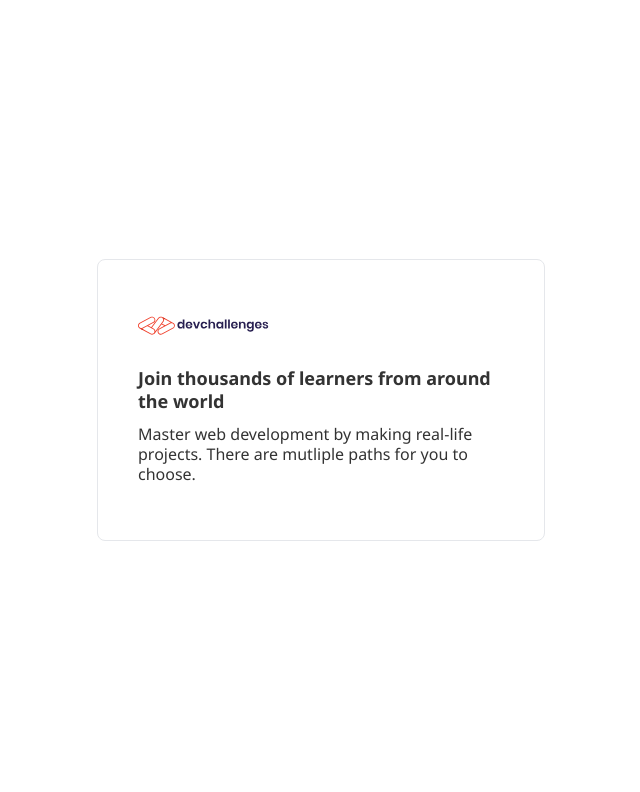
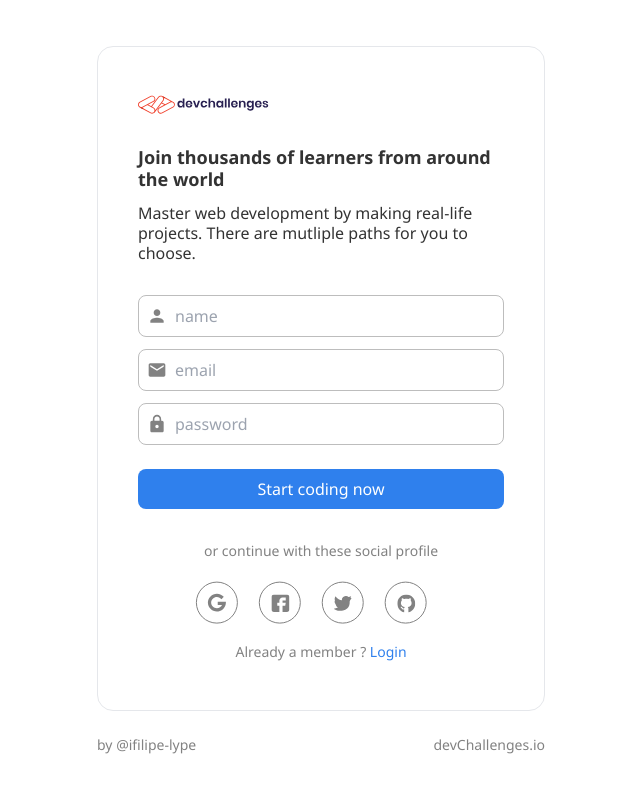
Before and after one commit to ifilipe-lype/authentication-app, a Next.js app: page /sign-up in a window 1280 px wide. Shown: the top 792 px of the page, without its empty margins (319-959 px from the left). Built offline with nearby package versions, Linux system fonts and the light colour scheme.

Commit message:
done witht the visual stuffs

```diff
--- a/pages/sign-up.js
+++ b/pages/sign-up.js
@@ -1,8 +1,8 @@
 export default function SignUp() {
     return (
         <div>
-      <main className="flex items-center justify-center h-screen w-full">
-        <section className="md:max-w-md w-full rounded-lg py-14 px-10 border">
+            <main className="flex flex-col py-4 items-center justify-center min-h-screen w-full">
+                <section className="md:max-w-md w-full rounded-2xl py-12 px-10 border">
                     <header>
                         <h1>
                             <img src="/devchallenges.svg" />
@@ -14,7 +14,80 @@ export default function SignUp() {
                             Master web development by making real-life projects. There are mutliple paths for you to choose.
                         </p>
                     </header>
+                    <div className="my-8">
+                        <form method="POST">
+                            <div className="mb-3">
+                                <label className="flex items-center group border transition border-gray-5 p-2 focus-withins:border-gray-6 rounded-lg">
+                                    <span>
+                                        <svg className="fill-current text-gray-3 w-5 h-5" xmlns="http://www.w3.org/2000/svg" viewBox="0 0 24 24" fill="#000000"><path d="M0 0h24v24H0z" fill="none" /><path d="M12 12c2.21 0 4-1.79 4-4s-1.79-4-4-4-4 1.79-4 4 1.79 4 4 4zm0 2c-2.67 0-8 1.34-8 4v2h16v-2c0-2.66-5.33-4-8-4z" /></svg>
+                                    </span>
+                                    <input className="pl-2 text-gray-6 outline-none" type="text" placeholder="name" />
+                                </label>
+                            </div>
+                            <div className="mb-3">
+                                <label className="flex items-center group border transition border-gray-5 p-2 focus-withins:border-gray-6 rounded-lg">
+                                    <span>
+                                        <svg className="fill-current text-gray-3 w-5 h-5" xmlns="http://www.w3.org/2000/svg" viewBox="0 0 24 24" fill="#000000"><path d="M0 0h24v24H0z" fill="none" /><path d="M20 4H4c-1.1 0-1.99.9-1.99 2L2 18c0 1.1.9 2 2 2h16c1.1 0 2-.9 2-2V6c0-1.1-.9-2-2-2zm0 4l-8 5-8-5V6l8 5 8-5v2z" /></svg>
+                                    </span>
+                                    <input className="pl-2 text-gray-6 outline-none" type="email" placeholder="email" />
+                                </label>
+                            </div>
+                            <div className="mb-3">
+                                <label className="flex items-center group border transition border-gray-5 p-2 focus-withins:border-gray-6 rounded-lg">
+                                    <span>
+                                        <svg className="fill-current text-gray-3 w-5 h-5" xmlns="http://www.w3.org/2000/svg" viewBox="0 0 24 24"><path d="M0 0h24v24H0z" fill="none" /><path d="M18 8h-1V6c0-2.76-2.24-5-5-5S7 3.24 7 6v2H6c-1.1 0-2 .9-2 2v10c0 1.1.9 2 2 2h12c1.1 0 2-.9 2-2V10c0-1.1-.9-2-2-2zm-6 9c-1.1 0-2-.9-2-2s.9-2 2-2 2 .9 2 2-.9 2-2 2zm3.1-9H8.9V6c0-1.71 1.39-3.1 3.1-3.1 1.71 0 3.1 1.39 3.1 3.1v2z" /></svg>
+                                    </span>
+                                    <input className="pl-2 text-gray-6 outline-none" type="password" placeholder="password" />
+                                </label>
+                            </div>
+
+                            <button type="submit" className="w-full mt-3 p-2 bg-blue-1 text-white rounded-lg">
+                                Start coding now
+                            </button>
+                        </form>
+                    </div>
+
+                    <footer className="flex flex-col items-center justify-center">
+                        <span className="text-sm text-gray-3">or continue with these social profile</span>
+                        <div className="mt-5">
+                            <ul className="flex items-center mb-3">
+                                <li className="mr-5">
+                                    <button>
+                                        <img src="/Google.svg" />
+                                    </button>
+                                </li>
+                                <li className="mr-5">
+                                    <button>
+                                        <img src="/Facebook.svg" />
+                                    </button>
+                                </li>
+                                <li className="mr-5">
+                                    <button>
+                                        <img src="/Twitter.svg" />
+                                    </button>
+                                </li>
+                                <li className="mr-5">
+                                    <button>
+                                        <img src="/Github.svg" />
+                                    </button>
+                                </li>
+                            </ul>
+                        </div>
+                        <span className="text-sm text-gray-3">
+                            Already a member ?
+                                <a href="" className="text-blue-1"> Login</a>
+                        </span>
+                    </footer>
                 </section>
+                <footer className="mt-6 flex items-center justify-between w-full md:max-w-md">
+                    <span className="text-sm text-gray-3">
+                        by <a className="hover:text-blue-1" href="https://twitter.com/ifilipe_lype">@ifilipe-lype</a>
+                    </span>
+
+                    <span className="text-sm text-gray-3">
+                        <a className="hover:text-gray-4" href="https://devchallenges.io">devChallenges.io</a>
+                    </span>
+                </footer>
             </main>
         </div>
     )
```
Lines whose indentation alone changed are shown as unchanged.
